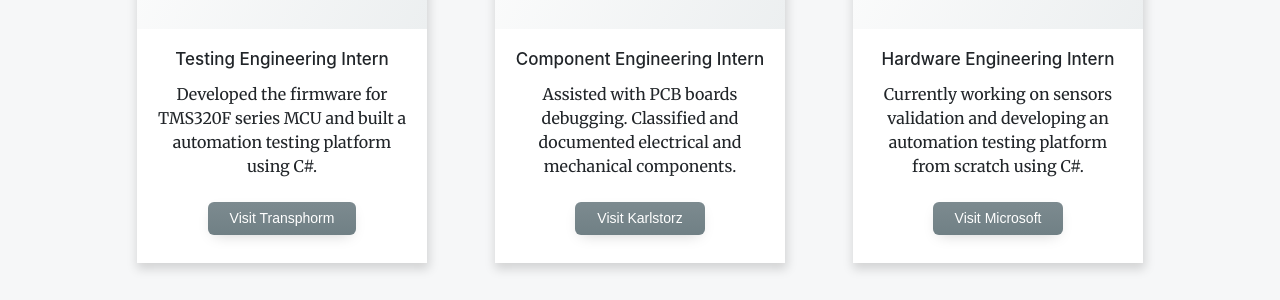
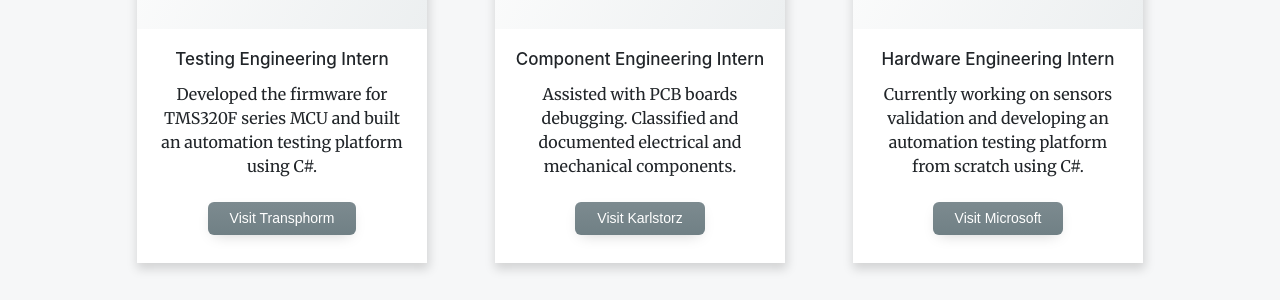
Before and after one commit to boningdong/boning-net, a Jekyll site: the page built from index.html, in a window 1280 px wide and 900 px high, scrolled down 1468 px. Shown: the part 176-476 px from the top of the window. Built offline with Jekyll 4.4.1, drawn with Linux system fonts in a browser that asks for light colours; nearby versions of some CDN libraries.

Commit message:
Fixed grammer

```diff
--- a/_includes/index/timeline.html
+++ b/_includes/index/timeline.html
@@ -12,7 +12,7 @@
         </div>
         <div class="card-body">
           <h5 class="card-title job-title">Testing Engineering Intern</h5>
-          <p class="card-text">Developed the firmware for TMS320F series MCU and built a automation testing platform using C#.</p>
+          <p class="card-text">Developed the firmware for TMS320F series MCU and built an automation testing platform using C#.</p>
           <a href="https://www.transphormusa.com/en/" class="general-button">Visit Transphorm</a>
         </div>
       </div>
```
